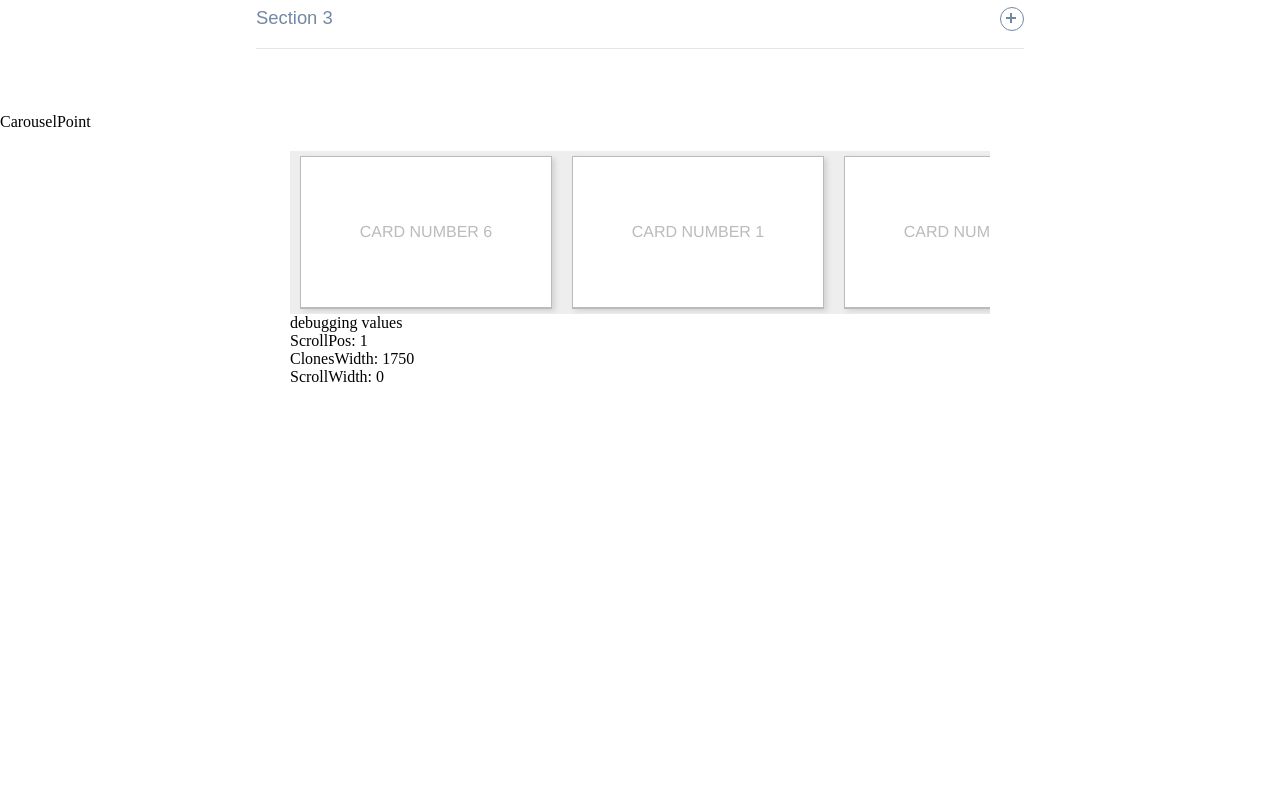
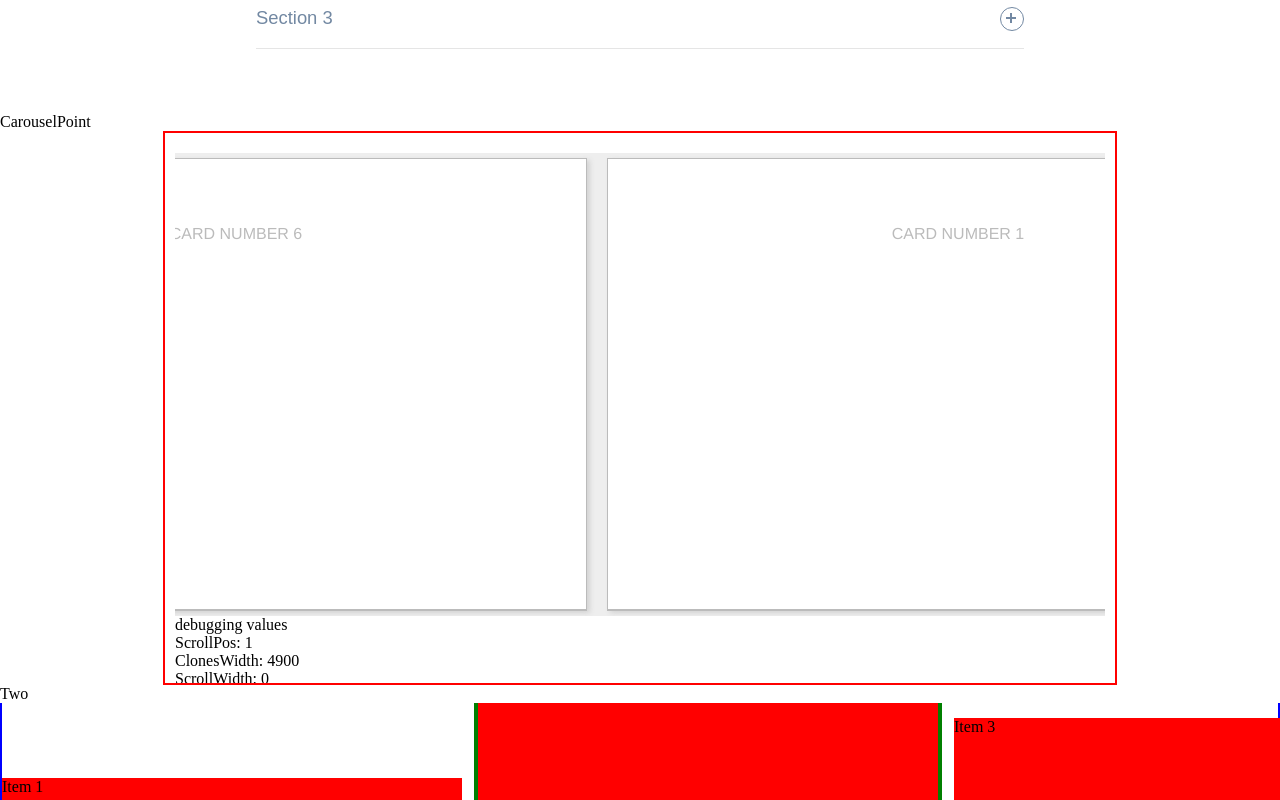
Before and after one commit to heran101/ui-collections, a Next.js app: page / in a window 1280 px wide. Shown: the part 520-1320 px from the top of the page. Built offline with nearby package versions, Linux system fonts and the light colour scheme.

Commit message:
update carousel point

```diff
--- a/Components/Basic/CarouselPoint.tsx
+++ b/Components/Basic/CarouselPoint.tsx
@@ -5,7 +5,7 @@ const CarouselCardWrapper = styled.div`
   scroll-snap-align: center;
   margin: 5px 10px;
   border: 1px solid #bbb;
-  width: 250px;
+  width: 700px;
   box-shadow: 3px 2px 5px 0px lightgrey;
   background-color: white;
   font-family: "Helvetica";
@@ -14,7 +14,7 @@ const CarouselCardWrapper = styled.div`
   transition: "all 4s";
 `;
 const CarouselCardImageContainer = styled.div`
-  height: 150px;
+  height: 450px;
   text-align: center;
   line-height: 150px;
   border-bottom: 1px solid #bbb;
@@ -49,6 +49,7 @@ const CarouselContainerWrapper = styled.div`
 
 const ScrollingWrapper = styled.div`
   overflow-x: scroll;
+
   /* scroll-snap-type: x mandatory; */
   overflow-y: hidden;
   white-space: nowrap;
@@ -59,15 +60,23 @@ const ScrollingWrapper = styled.div`
   }
 `;
 const ContentWrapper = styled.div`
-  max-width: 700px;
-  width: 60%;
-  height: 100vh;
+  max-width: 100%;
+  /* width: 60%; */
+  height: 550px;
   margin: 0 auto;
   position: relative;
   top: 0;
   padding: 0 10px;
   padding-top: 20px;
   background-color: white;
+`;
+const ContentWindowWrapper = styled.div`
+  overflow-x: hidden;
+  max-width: 950px;
+  /* width: 60%; */
+  height: 550px;
+  margin: auto;
+  border: 2px red solid;
 `;
 type CarouselCardProps = {
   title: string;
@@ -112,6 +121,11 @@ const CarouselPoint = () => {
     setScrollWidth(scrollWidthTemp);
     setClonesWidth(clonesWidthTemp);
   };
+  useEffect(() => {
+    const scrollContainer = scrollContainerRef.current;
+    if (!scrollContainer) return;
+    scrollContainer.scrollLeft = scrollContainer.scrollLeft + 300;
+  }, []);
 
   useEffect(() => {
     const allWithClass = Array.from(
@@ -192,7 +206,7 @@ const CarouselPoint = () => {
     //   prevSlide === slides.length - 1 ? 0 : prevSlide + 1
     // );
     const container = e.currentTarget.previousSibling;
-    sideScroll(container, "right", 10, 272, 10);
+    sideScroll(container, "right", 10, 690, 10);
     setInitialRun(false);
   };
 
@@ -201,12 +215,13 @@ const CarouselPoint = () => {
     //   prevSlide === 0 ? slides.length - 1 : prevSlide - 1
     // );
     const container = e.currentTarget.nextSibling;
-    sideScroll(container, "left", 10, 272, 10);
+    sideScroll(container, "left", 10, 690, 10);
     setInitialRun(false);
   };
   return (
     <>
       CarouselPoint
+      <ContentWindowWrapper>
         <ContentWrapper>
           <CarouselContainerWrapper>
             <CarouselButton buttonType={"Prev"} onClick={scrollPrev}>
@@ -258,6 +273,7 @@ const CarouselPoint = () => {
             <div>ScrollWidth:&nbsp;{scrollWidth}</div>
           </div>
         </ContentWrapper>
+      </ContentWindowWrapper>
     </>
   );
 };
```
Lines whose indentation alone changed are shown as unchanged.
